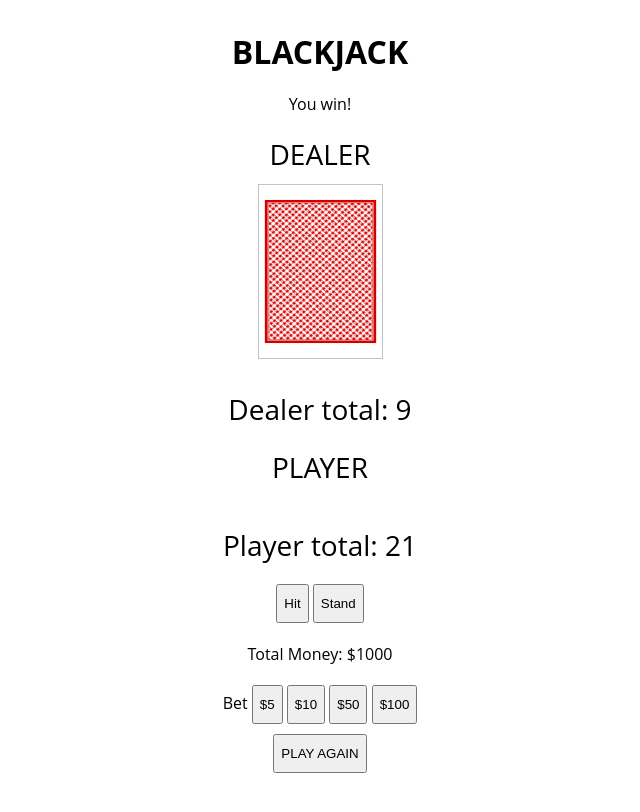
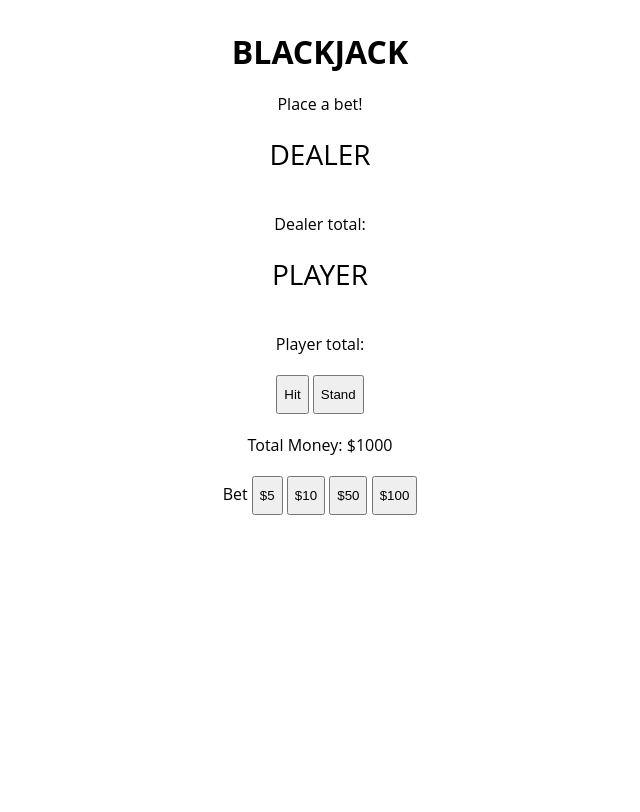
Before and after one commit to jkawashiri/blackjack, a plain HTML site: page index.html in a window 1280 px wide. Shown: the whole page, without its empty margins (320-960 px from the left). Drawn offline with Linux system fonts and the light colour scheme.

Commit message:
edits html and css to better setup initial game display and in javascript adds reset button element and builds function for it to only show if player runs out of money

```diff
--- a/css/main.css
+++ b/css/main.css
@@ -43,11 +43,3 @@ header {
     border: 1px solid #c3c3c3;
     margin: 1px;
 }
-
-#playertotal, #dealertotal {
-    display: flex;
-    flex-direction: row;
-    justify-content: center;
-    align-items: center;
-    font-size: 28px;
-}
--- a/index.html
+++ b/index.html
@@ -10,26 +10,26 @@
 </head>
 <body>
     <header>BLACKJACK</header>
-    <section id="result">You win!</section>
+    <section id="result">Place a bet!</section>
     <main id="dealer">DEALER
         <div id="dealercards">
-            <img src="css/card-library/images/backs/red.svg">
+            <!-- <img src="css/card-library/images/backs/red.svg"> -->
     </main>
-    <div id="dealertotal">Dealer total: 9</div>
+    <div>Dealer total: <span id="dealertotal"></span></div>
     <main id="player">PLAYER
         <div id="playercards"></div>
     </main>
-    <div id="playertotal">Player total: 21</div>
+    <div>Player total: <span id="playertotal"></span></div>
     <section id="buttons">
         <button id="hit">Hit</button>
         <button id="stand">Stand</button>
     </section>
-    <section id="money">Total Money: $1000</section>
+    <section>Total Money: $<span id="money">1000</span></section>
     <section id="bet">Bet
-        <button id="betS">$5</button>
-        <button id="betM">$10</button>
-        <button id="betL">$50</button>
-        <button id="betXL">$100</button>
+        <button>$<span id="betS">5</span></button>
+        <button>$<span id="betM">10</span></button>
+        <button>$<span id="betL">50</span></button>
+        <button>$<span id="betXL">100</span></button>
     </section>
     <button id="reset">PLAY AGAIN</button>
 </body>
--- a/js/main.js
+++ b/js/main.js
@@ -9,34 +9,30 @@ const ranks = ['02', '03', '04', '05', '06', '07', '08', '09', '10', 'J', 'Q', '
 const originalDeck = buildDeck()
 
 /*----- state variables -----*/
-let dealerTotal, playerTotal, cards, turn, winner
+let dealerTotal, playerTotal, turn, winner, totalMoney
 
 /*----- cached elements  -----*/
-
+const resetButton = document.getElementById('reset')
 
 /*----- event listeners -----*/
-
+document.getElementById('bet').addEventListener('click', render)
 
 /*----- functions -----*/
 init ()
 
 function init() {
-    cards = []
     dealerTotal = 0
     playerTotal = 0
+    totalMoney = 1000
     turn = 1
     winner = null
     render()
 }
 
 function render() {
-    renderCards()
     renderTotals()
     renderMessage()
-}
-
-function renderCards() {
-
+    renderReset()
 }
 
 function renderTotals() {
@@ -45,6 +41,10 @@ function renderTotals() {
 
 function renderMessage() {
 
+}
+
+function renderReset() {
+    resetButton.style.visibility = totalMoney = 0 ? 'visible' : 'hidden'
 }
 
 function buildDeck() {
```
